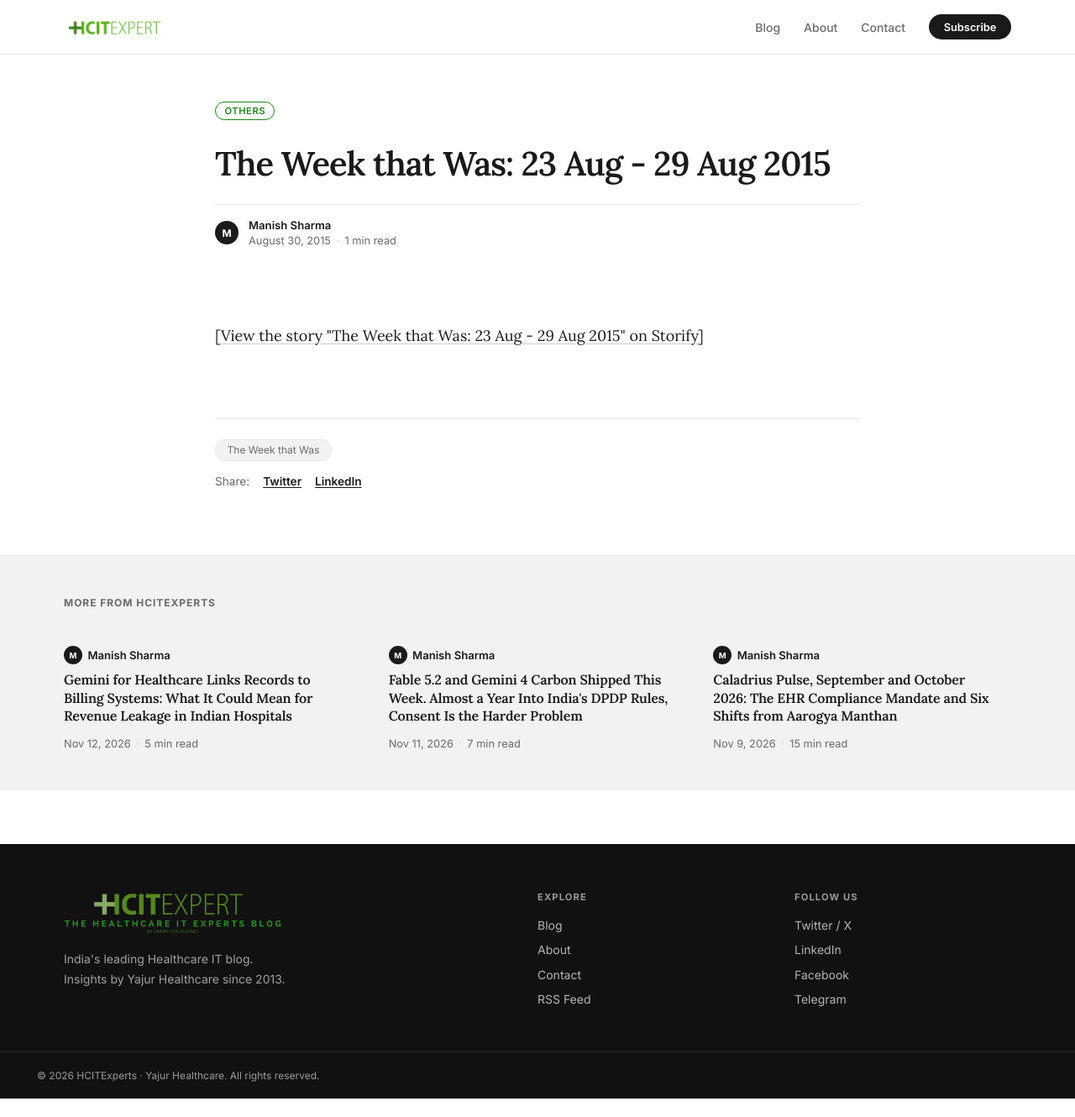
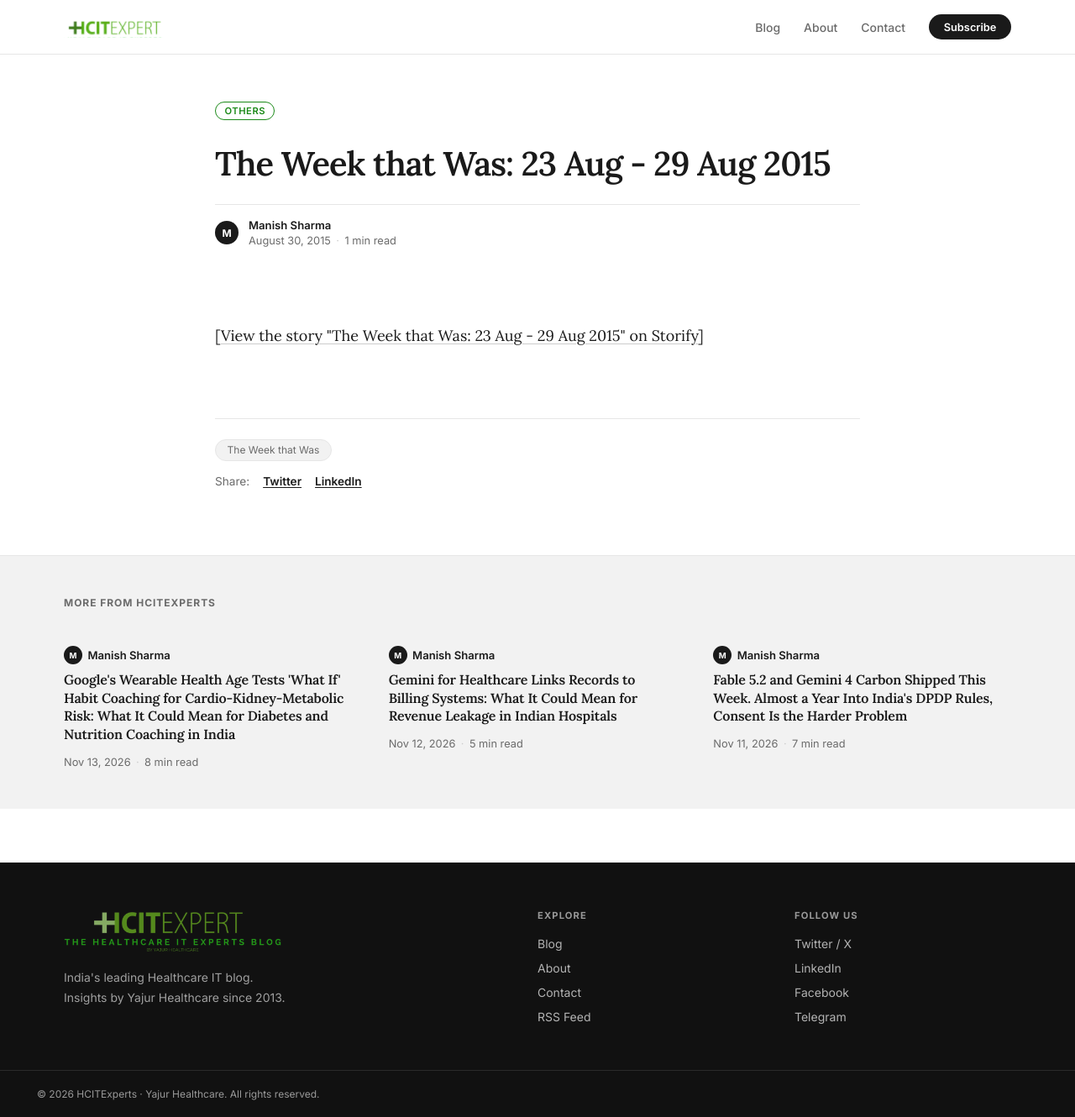
Before and after one commit to msharmas-yajur/hcitexpert-com, a Jekyll site: the page built from _posts/2015-08-30-the-week-that-was-23-aug-29-aug-2015.md, in a window 1280 px wide and 1330 px high. Shown: the whole window at 84% size. Built offline with Jekyll 4.4.1, drawn with Linux system fonts in a browser that asks for light colours; part of the change alters nothing that is shown.

Commit message:
post: Clinical Frontier 2026-11-13 - nutrition-diabetes-coaching
Co-Authored-By: Claude Sonnet 5.5 <noreply@anthropic.com>
Claude-Session: https://claude.ai/code/session_013kodvpn1aXpbMMUpAaKEq4

```diff
--- a/_data/clinical_frontier_covered.yml
+++ b/_data/clinical_frontier_covered.yml
@@ -327,4 +327,16 @@ covered:
       - https://www.pib.gov.in/PressReleasePage.aspx?PRID=2243769
       - https://www.pib.gov.in/PressReleasePage.aspx?PRID=2286071
 
+  - date: 2026-11-13
+    slug: 2026-11-13-google-wearable-health-age-ckm-gemini-4-hydrogen-nutrition-diabetes-coaching-india
+    angle: nutrition-diabetes-coaching
+    models: ["Coachable Health Age / SensorWM / CKM health age (Google Research)", "Gemini 4 Hydrogen (Google)", "Auto-Ontology / Agent Knowledge Foundation (NVIDIA)", "SNOMED CT Terminology connector (Anthropic marketplace)"]
+    sources:
+      - https://research.google/blog/using-wearables-to-enable-cardiovascular-kidney-metabolic-ckm-risk-profiling-for-personalized-coaching/
+      - https://blog.google/innovation-and-ai/models-and-research/gemini-models/introducing-gemini-4-hydrogen/
+      - https://pib.gov.in/FactsheetDetails.aspx?Id=150834
+      - https://blogs.nvidia.com/blog/enterprise-platforms-agent-toolkit/
+      - https://developer.nvidia.com/topics/ai/agent-knowledge-foundation
+      - https://claude.com/marketplace/connectors/snomed-ct-terminology
+
 held: []
--- /dev/null
+++ b/_posts/2026-11-13-google-wearable-health-age-ckm-gemini-4-hydrogen-nutrition-diabetes-coaching-india.md
@@ -0,0 +1,118 @@
+---
+title: "Google's Wearable Health Age Tests 'What If' Habit Coaching for Cardio-Kidney-Metabolic Risk: What It Could Mean for Diabetes and Nutrition Coaching in India"
+date: 2026-11-14 01:15:33 +0530
+author: Manish Sharma
+description: "The Clinical Frontier, Issue 034. Google Research described a research prototype that turns passive wearable signals into a coachable health age, simulates 12-week habit changes, and extends to heart, kidney and metabolic strain with blood biomarkers. Google also released Gemini 4 Hydrogen. What this suggests for diabetes and nutrition coaching in India, and what the government's NCD screening data says about the follow-up gap."
+keywords: "wearable health age, cardiovascular kidney metabolic risk, CKM health age, diabetes coaching India, nutrition coaching AI, Ayushman Arogya Mandir NCD screening, NP-NCD diabetes screening, Gemini 4 Hydrogen, counterfactual coaching, ABHA health records, SensorWM"
+image: /assets/images/logo.png
+reading_time: "7 min read"
+categories:
+  - Healthcare Technology
+  - AI/ML/DL
+tags:
+  - Diabetes
+  - Nutrition Coaching
+  - Wearables
+  - CKM Health
+  - Google Research
+  - Gemini
+  - NP-NCD
+  - ABDM
+  - India Healthcare
+mentions:
+  - name: "Google Research: Using wearables to enable cardiovascular-kidney-metabolic (CKM) risk profiling for personalized coaching"
+    description: "Google Research post of 11 November 2026. Describes an investigational framework that converts passive wearable signals into a coachable health age (CHA), SensorWM, an action-conditioned world model that simulates 12-week habit trajectories, and a multi-organ CKM health age that adds routine blood biomarkers. Evaluated offline on retrospective research cohorts and described as investigational research prototypes rather than clinical diagnostic tools."
+    url: "https://research.google/blog/using-wearables-to-enable-cardiovascular-kidney-metabolic-ckm-risk-profiling-for-personalized-coaching/"
+  - name: "Google: Introducing Gemini 4 Hydrogen"
+    description: "Google post of 12 November 2026 (updated 13 November) introducing Gemini 4 Hydrogen, described as a daily driver for agentic workflows, with a 1 million token context window, flat pricing of $1.50 per million input tokens and $7.50 per million output tokens, and availability through the Gemini API, Google AI Studio and Android Studio."
+    url: "https://blog.google/innovation-and-ai/models-and-research/gemini-models/introducing-gemini-4-hydrogen/"
+  - name: "PIB factsheet: Affordable and Accessible Healthcare for All (12 August 2026)"
+    description: "Press Information Bureau factsheet reporting 1.86 lakh functional Ayushman Arogya Mandirs, NP-NCD screening totals including 41.3 crore screened for diabetes, free dialysis for 32.44 lakh patients, and ABDM coverage of 96.43 crore ABHA numbers and over 110 crore linked health records."
+    url: "https://pib.gov.in/FactsheetDetails.aspx?Id=150834"
+  - name: "NVIDIA: NVIDIA Agent Toolkit Expands, Grounding Enterprise Agents in Company Data"
+    description: "NVIDIA blog post of 21 October 2026 introducing the NVIDIA Agent Knowledge Foundation, including Auto-Ontology, a library that translates raw company data into business concepts and maps how they relate. No healthcare content."
+    url: "https://blogs.nvidia.com/blog/enterprise-platforms-agent-toolkit/"
+  - name: "Claude marketplace: SNOMED CT Terminology connector"
+    description: "Connector listing by SNOMED International, Anthropic-verified, added June 2026, with 15 read-only tools for SNOMED CT lookup, subsumption, validation and value set expansion across the International, US and Australian editions."
+    url: "https://claude.com/marketplace/connectors/snomed-ct-terminology"
+faq:
+  - q: "What is a coachable health age?"
+    a: "In Google Research's post of 11 November 2026, coachable health age (CHA) is an interpretable health-age metric built entirely from modifiable daily behaviors that consumer wearables capture passively, such as resting heart rate, daily steps, sleep duration and weekly Active Zone Minutes. Google describes it as an investigational machine learning framework, not a clinical diagnostic tool."
+  - q: "Can this wearable health age be used to diagnose or manage diabetes in India today?"
+    a: "No. Google describes the models as investigational research prototypes rather than clinical diagnostic tools, evaluated offline on retrospective research cohorts, and says prospective trials are needed. The post does not mention India, and it does not announce a product, code or model release."
+  - q: "How many people has India screened for diabetes under NP-NCD?"
+    a: "The Press Information Bureau factsheet of 12 August 2026 reports 41.3 crore screened for diabetes through nationwide screening drives under the National Programme for Prevention and Control of Non-Communicable Diseases. It also reports over 1.86 lakh functional Ayushman Arogya Mandirs as of 12 August 2026."
+---
+
+> **The Clinical Frontier** · 13 November 2026 · Issue 034
+> A wearable that tells you how old your habits are, then simulates what twelve weeks of change would do. Promising for coaching. Not yet a clinical tool.
+
+**In this issue**
+
+- Google Research [described a wearable "health age" and a what-if coaching model](https://research.google/blog/using-wearables-to-enable-cardiovascular-kidney-metabolic-ckm-risk-profiling-for-personalized-coaching/) that extends to heart, kidney and metabolic strain.
+- Google [released Gemini 4 Hydrogen](https://blog.google/innovation-and-ai/models-and-research/gemini-models/introducing-gemini-4-hydrogen/), a model Google calls its daily driver for agentic workflows.
+- The ontology layer: [NVIDIA's Auto-Ontology](https://blogs.nvidia.com/blog/enterprise-platforms-agent-toolkit/) (21 October) and [Anthropic's SNOMED CT connector](https://claude.com/marketplace/connectors/snomed-ct-terminology), and what each does and does not do for Indian clinical data.
+- For India, [PIB data](https://pib.gov.in/FactsheetDetails.aspx?Id=150834) shows screening at enormous scale. The open question is what happens after the screen.
+
+## What shipped
+
+**Google Research, 11 November.** The post describes three connected pieces, all labelled investigational.
+
+- **Coachable health age (CHA).** A metric built entirely from modifiable daily behaviours that wearables capture passively: resting heart rate, daily steps, sleep duration and weekly Active Zone Minutes, with optional VO2max, sleep regularity and insulin resistance.
+- **SensorWM.** An action-conditioned world model that forecasts how 20 physiological markers evolve over the next 12 weeks under different habit changes. It was pre-trained on about 2.28 million person-weeks of de-identified data from roughly 100,000 consenting Fitbit users. A coaching agent turns the best feasible plan into advice.
+- **Multi-organ CKM health age.** Adds three routine blood markers (cholesterol-to-HDL ratio, eGFR and HOMA-IR) to profile heart, kidney and metabolic strain together.
+
+What Google reports:
+
+- **Risk signal.** In the All of Us programme (n = 22,748, more than 68,000 person-years of follow-up over eight years), adults whose health age exceeded their calendar age were significantly more likely to develop hypertension, cardiovascular disease or type 2 diabetes. The post gives no effect sizes.
+- **Expert review.** Five certified lifestyle coaches and five board-certified physicians reviewed 49 profiles (490 paired reviews). Coaches chose the what-if plan as best overall in 71.4% of evaluations. Physicians rated 99.2% of plans within safe exercise intensity limits and 97.6% accurate on physiological claims.
+- **CKM model.** In 819 WEAR-ME participants, it correlated with a modified Life's Essential 8 score (r = -0.58) and with metabolic syndrome severity (r = 0.65). Google notes that early kidney decline often appeared independently of metabolic and cardiovascular strain.
+
+Google's own limits are plain: offline evaluation on retrospective research cohorts, "investigational research prototypes rather than clinical diagnostic tools", and prospective trials still needed. The post does not announce a product.
+
+## Why it matters for coaching
+
+Most diabetes and nutrition advice is generic: walk more, sleep better, eat less sugar. The idea worth watching here is **counterfactual coaching**. Instead of a rule, the system shows a person their current trajectory next to a feasible alternative, constrained by how much change that person can actually sustain. In Google's blinded review, clinicians cited that contrast far more often than for the comparison plan.
+
+This is our reading, not Google's claim: a dietitian or community health worker with a what-if view could spend consultation time on choosing between realistic options rather than repeating advice. That is a hypothesis to test, and Google says as much by calling for prospective trials.
+
+The CKM framing reflects that heart, kidney and metabolic disease are interconnected, per Google, and a model that treats them as one picture is worth studying for India.
+
+## For India: screening is huge, follow-up is the gap
+
+The Press Information Bureau [factsheet of 12 August 2026](https://pib.gov.in/FactsheetDetails.aspx?Id=150834) gives the scale of the public pipeline.
+
+- **Screening.** Nationwide drives under NP-NCD have screened 41.5 crore people for hypertension and 41.3 crore for diabetes, alongside 35.3 crore for oral cancer and 16.5 crore for breast cancer.
+- **Front line.** Over 1.86 lakh Ayushman Arogya Mandirs are functional (as of 12 August 2026), with 770 District NCD Clinics and 6,410 NCD clinics at Community Health Centres.
+- **Kidney end of the pathway.** The Pradhan Mantri National Dialysis Programme has provided free dialysis to 32.44 lakh patients across 1,856 centres (as of June 2026).
+- **Digital spine.** Under ABDM, 96.43 crore ABHA numbers have been created and over 110 crore health records linked (as of 12 August 2026).
+
+The factsheet reports screening counts, not how many screened people later improved a habit or a lab value. That is the gap a coaching layer would target: between a one-time screening result and a sustained change.
+
+Three practical points for a health-IT team:
+
+1. **Consent and data residency first.** A wearable model learns from continuous personal signals. Consent for that use must be specific, and data should stay where your policy says it must.
+2. **Link to the record.** If coaching outputs and lab values never reach the patient's ABHA-linked record, a clinician cannot see whether the plan worked.
+3. **Validate on Indian populations.** The post does not mention India or say its cohorts include Indian participants. Diet, activity patterns and body composition differ. Local validation is not optional.
+
+## Also on the frontier
+
+- **Google, 12 November.** [Gemini 4 Hydrogen](https://blog.google/innovation-and-ai/models-and-research/gemini-models/introducing-gemini-4-hydrogen/) is described as Google's daily driver for agentic workflows. It has a 1 million token context window, is priced flat across that window at $1.50 per million input tokens and $7.50 per million output tokens, and takes inputs including PDFs, spreadsheets, charts, audio and recorded video. It is available through the Gemini API, Google AI Studio and Android Studio, among other surfaces. On health, the post says updated safeguards keep false refusals on HealthBench Pro under 0.4%. It makes no other health claims, and says nothing about India. For a coaching service, Google prices it flat across the 1 million token window, which makes cost easy to predict. That is a pricing fact, not a clinical one, and it does not make the model clinically validated.
+
+## The ontology layer: NVIDIA, Anthropic and OpenAI
+
+An ontology is the agreed vocabulary and relationships that tell software what a "patient", an "encounter" or a diagnosis code means. Agents that touch hospital data need one. Here is what we could verify from the vendors' own pages.
+
+- **NVIDIA, 21 October.** In its [Agent Toolkit post](https://blogs.nvidia.com/blog/enterprise-platforms-agent-toolkit/), NVIDIA introduces the Agent Knowledge Foundation, which includes Auto-Ontology, a library that "translates raw company data into familiar business concepts" such as customers, products and orders, and maps how they relate. NVIDIA's [developer page](https://developer.nvidia.com/topics/ai/agent-knowledge-foundation) says it generates a starting ontology that business experts can test, refine and certify, and claims it "reduced ontology creation time by 90% in NVIDIA testing". That is NVIDIA's own figure. Neither page mentions healthcare, SNOMED CT, ICD-10 or FHIR. For a hospital, read it as a pattern for building a concept layer over your own data, with clinicians certifying the result, not as a clinical product.
+- **Anthropic, SNOMED CT connector.** Anthropic's marketplace lists a [SNOMED CT Terminology connector](https://claude.com/marketplace/connectors/snomed-ct-terminology), made by SNOMED International and marked Anthropic-verified. The listing says it was added in June 2026, so it is not new this week, but it is the most direct ontology tool in this set. It offers 15 read-only tools, including code lookup, subsumption checks, code validation and value set expansion, across the International, US and Australian editions. The listing names no India edition. Whether it can check codes against an ABDM profile is something to test, not assume.
+- **OpenAI.** We did not find an ontology or knowledge-graph announcement from OpenAI this week. OpenAI's news pages block automated fetches, so treat that as a gap in our reading, not a statement about OpenAI.
+
+The pattern across both vendors is the same: grounding an agent in a governed vocabulary is becoming a product feature. For Indian hospitals the governing vocabulary is the one your records already use. An agent that coaches a patient or drafts a claim is only as safe as the codes and concepts it is grounded in.
+
+## The takeaway
+
+The useful idea this week is not a model name. It is the move from "your risk is high" to "here is what changes if you do this, and this is realistic for you". India already screens at very large scale (41.3 crore for diabetes, per PIB). The next gain is in what follows the screen. Treat Google's work as a research signal, run your own prospective evaluation with local clinicians, and keep the record, consent and audit trail in place before any coaching agent talks to a patient.
+
+---
+
+*The Clinical Frontier is a daily briefing from [HCITExperts](https://hcitexpert.com/) for India's health-IT community. Primary sources: [Using wearables to enable CKM risk profiling for personalized coaching](https://research.google/blog/using-wearables-to-enable-cardiovascular-kidney-metabolic-ckm-risk-profiling-for-personalized-coaching/) (Google Research, 11 November 2026), [Introducing Gemini 4 Hydrogen](https://blog.google/innovation-and-ai/models-and-research/gemini-models/introducing-gemini-4-hydrogen/) (Google, 12 November 2026), [NVIDIA Agent Toolkit post](https://blogs.nvidia.com/blog/enterprise-platforms-agent-toolkit/) (21 October 2026), [Anthropic's SNOMED CT connector listing](https://claude.com/marketplace/connectors/snomed-ct-terminology) (added June 2026), and the [PIB factsheet](https://pib.gov.in/FactsheetDetails.aspx?Id=150834) (12 August 2026). More tomorrow.*
```
